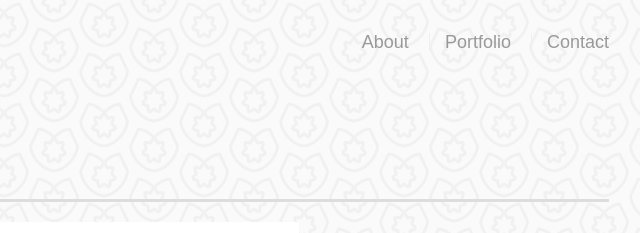
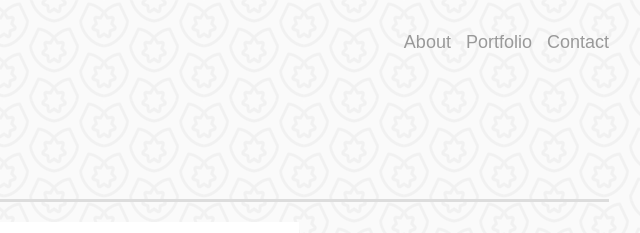
Before and after one commit to lizlevine/Bootstrap-Portfolio, a plain HTML site: page portfolio.html in a window 1280 px wide. Shown: the top 233 px of the page, 496-1136 px from the left. Drawn offline with nearby package versions, Linux system fonts and the light colour scheme.

Commit message:
replace original navbar with Bootstrap navbar

```diff
--- a/portfolio.html
+++ b/portfolio.html
@@ -18,10 +18,29 @@
       <div class="row">
         <div class="col-sm-12">
           <a href="index.html" id="logo">Liz Levine</a>
-          <nav>
-            <a href="index.html">About</a>
+
+          <!-- this was original navbar -->
+
+           <!-- <nav>
+          <a href="index.html">About</a>
             <a href="portfolio.html">Portfolio</a>
             <a href="contact.html">Contact</a>
+              </nav>  -->
+
+          <nav>
+            <div class="navbar-nav">
+              <ul class="nav justify-content-end">
+                <li class="nav-item">
+                  <a class="nav-link active" href="index.html">About</a>
+                </li>
+                <li class="nav-item">
+                  <a class="nav-link" href="portfolio.html">Portfolio</a>
+                </li>
+                <li class="nav-item">
+                  <a class="nav-link" href="contact.html">Contact</a>
+                </li>
+              </ul>
+            </div>
           </nav>
         </div>
       </div>
```
Also changed, not shown: contact.html (+22 -3 lines), index.html (+43 -62 lines).
